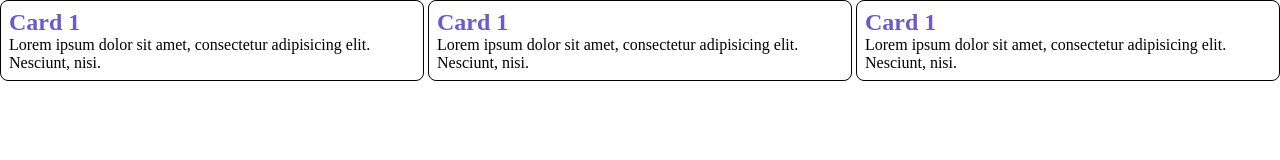
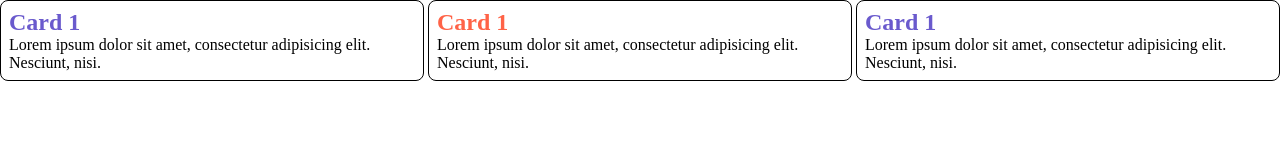
Before and after one commit to voffee/CSS-Sprint, a plain HTML site: page index.html in a window 1280 px wide. Drawn offline with Linux system fonts and the light colour scheme; a web font is replaced by a local one.

Commit message:
Completed CSS Selectors.

```diff
--- a/css/style.css
+++ b/css/style.css
@@ -92,5 +92,8 @@ h2 {
 
     & h2 {
         color: slateblue;
+        .featured & {
+            color: tomato;
+        }
     }
 }
```
